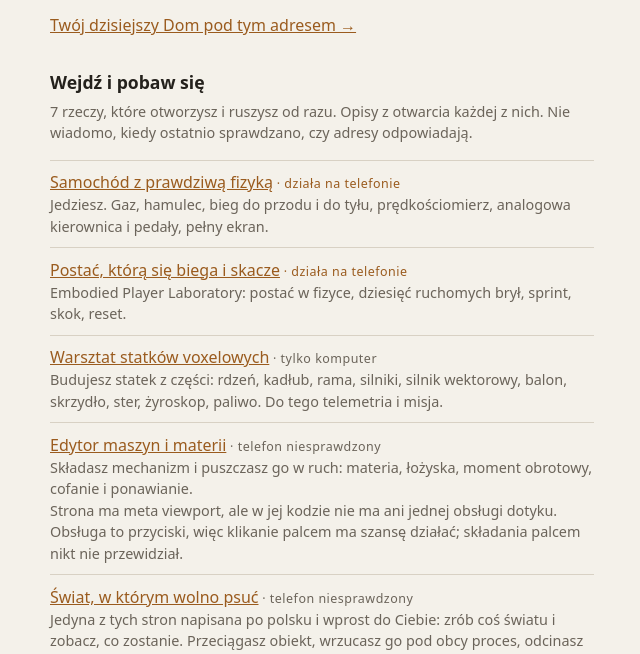
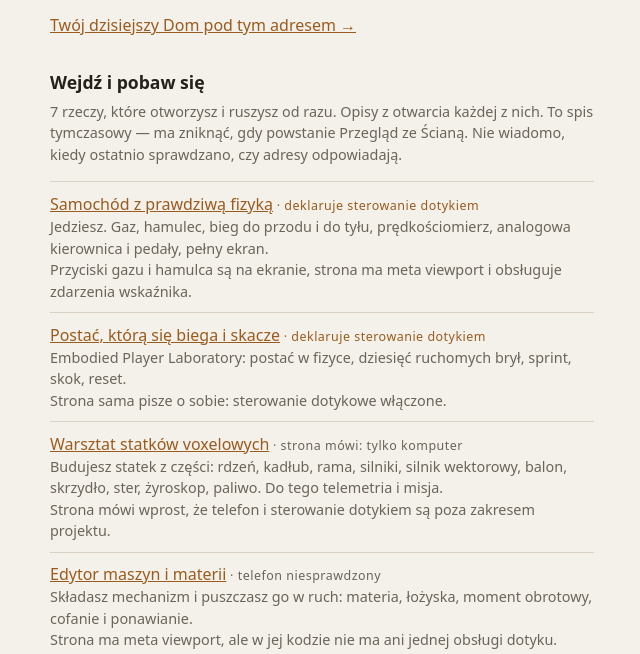
Before and after one commit to Jozzpoly/Jaskinia, a website: page public/index.html in a window 1280 px wide. Shown: the part 145-799 px from the top of the page, without its empty margins (318-958 px from the left). Drawn offline with Linux system fonts and the light colour scheme; no server answers.

Commit message:
Podpis mowi, co zmierzylismy: deklaracje strony, nie dzialanie pod kciukiem
Druga linia (Opus czatu, 04:50) slusznie uznala "dziala na telefonie" za wydmuszke:
mielismy deklaracje strony, a nie sprawdzenie palcem, a powod siedzial w dymku,
ktorego na telefonie nie ma. Teraz: podpis mowi "deklaruje sterowanie dotykiem"
albo "strona mowi: tylko komputer", a powod jest na ekranie przy KAZDYM wejsciu.

Linia swiezosci przestaje zgadywac: liczba ze starej Jaskini opisuje JEJ wejscia.
Doszlo pole status - spis jest tymczasowy i ma zniknac przy Przegladzie ze Sciana
(jego pierwszy filar z 16:02); test wymaga tego pola, zeby lista cicho nie awansowala.

Uklad sprawdzony na szerokosci 375 px pod adresem podgladu: 7 pozycji, bez
przewijania w bok, najszerszy element 343 px. Sterowania palcem dalej nikt nie
sprawdzil i strona tego nie twierdzi.

npm test 108/0.

Co-Authored-By: Claude Opus 5 <noreply@anthropic.com>

```diff
--- a/public/index.html
+++ b/public/index.html
@@ -144,7 +144,10 @@
     let dane;
     try { dane = await fetch('/wejscia.json', { cache: 'no-store' }).then((r) => r.json()); }
     catch (e) { stan.textContent = 'Lista wejść się nie wczytała (to normalne poza Cloudflare).'; return; }
-    const podpis = { tak: 'działa na telefonie', nie: 'tylko komputer' };
+    // Podpisy mówią, co naprawdę wiemy, a nie czego się domyślamy. „Działa na telefonie" było
+    // twierdzeniem, a mieliśmy deklarację strony — jego potrzeba 2: bez wydmuszki (druga linia,
+    // Opus czatu, 15 XI 04:50). Sprawdzone pod kciukiem nic tu jeszcze nie jest.
+    const podpis = { tak: 'deklaruje sterowanie dotykiem', nie: 'strona mówi: tylko komputer' };
     for (const w of dane.wejscia || []) {
       const li = document.createElement('li');
       const a = document.createElement('a');
@@ -155,18 +158,19 @@
       if (w.skad_wiem) z.title = w.skad_wiem;
       const co = document.createElement('div'); co.className = 'co'; co.textContent = w.co_to_jest;
       li.append(a, z, co);
-      // Przy „niesprawdzonym" znacznik sam w sobie wprowadza w błąd, a na telefonie nie ma
-      // najechania myszą, więc dymek nie istnieje: wtedy powód idzie na ekran, nie w `title`.
-      if (w.telefon === 'nieznane' && w.skad_wiem) {
-        const d = document.createElement('div'); d.className = 'co'; d.textContent = w.skad_wiem; li.append(d);
-      }
+      // Powód idzie na ekran przy KAŻDYM wejściu, nie tylko przy niesprawdzonym: na telefonie nie
+      // ma najechania myszą, więc dymek `title` tam nie istnieje, a znacznik bez źródła byłby
+      // twierdzeniem bez pokrycia. `title` zostaje dla myszy.
+      if (w.skad_wiem) { const d = document.createElement('div'); d.className = 'co skad'; d.textContent = w.skad_wiem; li.append(d); }
       lista.append(li);
     }
-    stan.textContent = (dane.wejscia || []).length + ' rzeczy, które otworzysz i ruszysz od razu. Opisy z otwarcia każdej z nich.';
+    stan.textContent = (dane.wejscia || []).length + ' rzeczy, które otworzysz i ruszysz od razu. Opisy z otwarcia każdej z nich. To spis tymczasowy — ma zniknąć, gdy powstanie Przegląd ze Ścianą.';
     try {
       const s = await fetch('/dom/status.json', { cache: 'no-store' }).then((r) => r.json());
       const z = (s.data || {}).zagraj;
-      if (z) stan.textContent += ' Czy adresy odpowiadają, sprawdza stara Jaskinia: ' + z.answering + ' z ' + z.of + ', ostatnio ' + z.checked_at + '.';
+      // Liczba jest stamtąd, gdzie ktoś ją naprawdę liczy, i mówi o JEJ wejściach — nie udajemy,
+      // że dotyczy akurat tych siedmiu (druga linia, 15 XI: „usuwa zgadywanie").
+      if (z) stan.textContent += ' Czy adresy w ogóle odpowiadają, sprawdza u siebie stara Jaskinia: ' + z.answering + ' z ' + z.of + ' jej wejść, ostatnio ' + z.checked_at + '.';
     } catch (e) { stan.textContent += ' Nie wiadomo, kiedy ostatnio sprawdzano, czy adresy odpowiadają.'; }
   })();
 </script>
--- a/public/wejscia.json
+++ b/public/wejscia.json
@@ -1,7 +1,8 @@
 {
  "wersja": 1,
  "opis": "Rzeczy Jozza, które da się otworzyć i ruszyć od razu, bez zadania. Powstało 15 XI 2026, bo zmierzyliśmy, że osiem jego projektów działa pod adresem, a drzwi Jaskini nie prowadziły do żadnego z nich.",
- "zrodlo_opisow": "Każdy adres otwarty po kolei 15 XI 2026 około 04:20 i opisany z tego, co pokazał - nie z plików w repozytorium. Pole telefon mówi tylko tyle, co strona sama o sobie deklaruje w treści albo czym okazuje się jej kod: meta viewport, obsługa dotyku, odczyt liczby palców. Pod kciukiem nikt tego jeszcze nie sprawdził, bo do takiego pomiaru potrzeba widocznego okna przeglądarki - przy zerowej szerokości każdy wynik wychodzi fałszywie dobry.",
+ "status": "Spis tymczasowy, brudnopis. Ma zniknąć, gdy powstanie Przegląd ze Ścianą w jednym - to jego pierwszy filar z 15 XI 16:02, a granie, buildy i wersje milowe należą tam, nie do osobnej listy na drzwiach.",
+ "zrodlo_opisow": "Każdy adres otwarty po kolei 15 XI 2026 między 04:00 a 04:15 i opisany z tego, co pokazał - nie z plików w repozytorium. Pole telefon mówi tylko tyle, co strona sama o sobie deklaruje w treści albo czym okazuje się jej kod: meta viewport, obsługa dotyku, odczyt liczby palców. Żadnej z nich nikt nie sprawdził kciukiem; sprawdzony jest tylko układ tej strony na szerokości 375 pikseli (15 XI 16:20, bez przewijania w bok).",
  "czego_tu_nie_ma": "Rzeczy, które mają gotowe wejście, ale nie mają adresu: Splot, Mini Feniks, Riftworks, edytor rigów, piaskownica pojazdów i gra wieloosobowa Tysiąc. Nie zgadujemy za nie.",
  "wejscia": [
   {
```
Also changed, not shown: tools/wejscia.test.mjs (+13 -7 lines).
